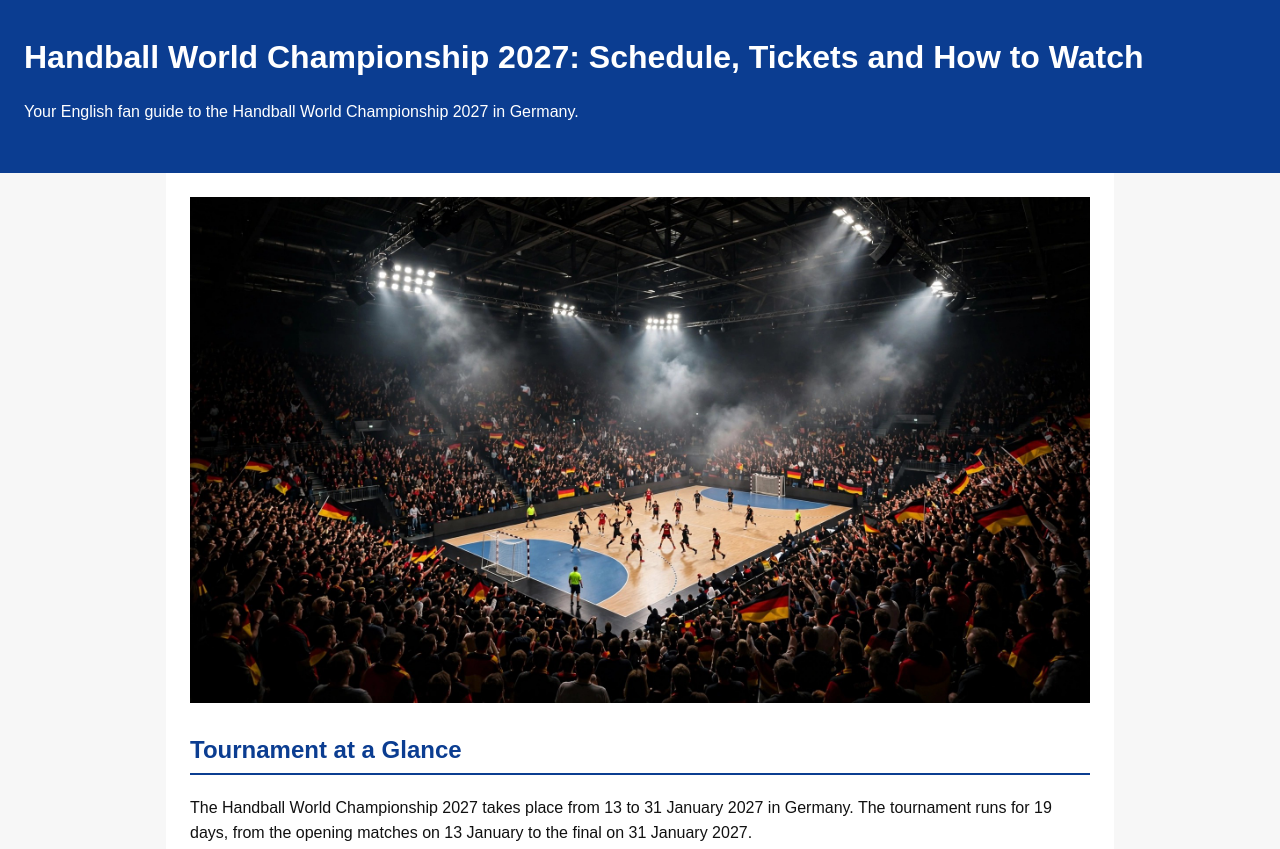
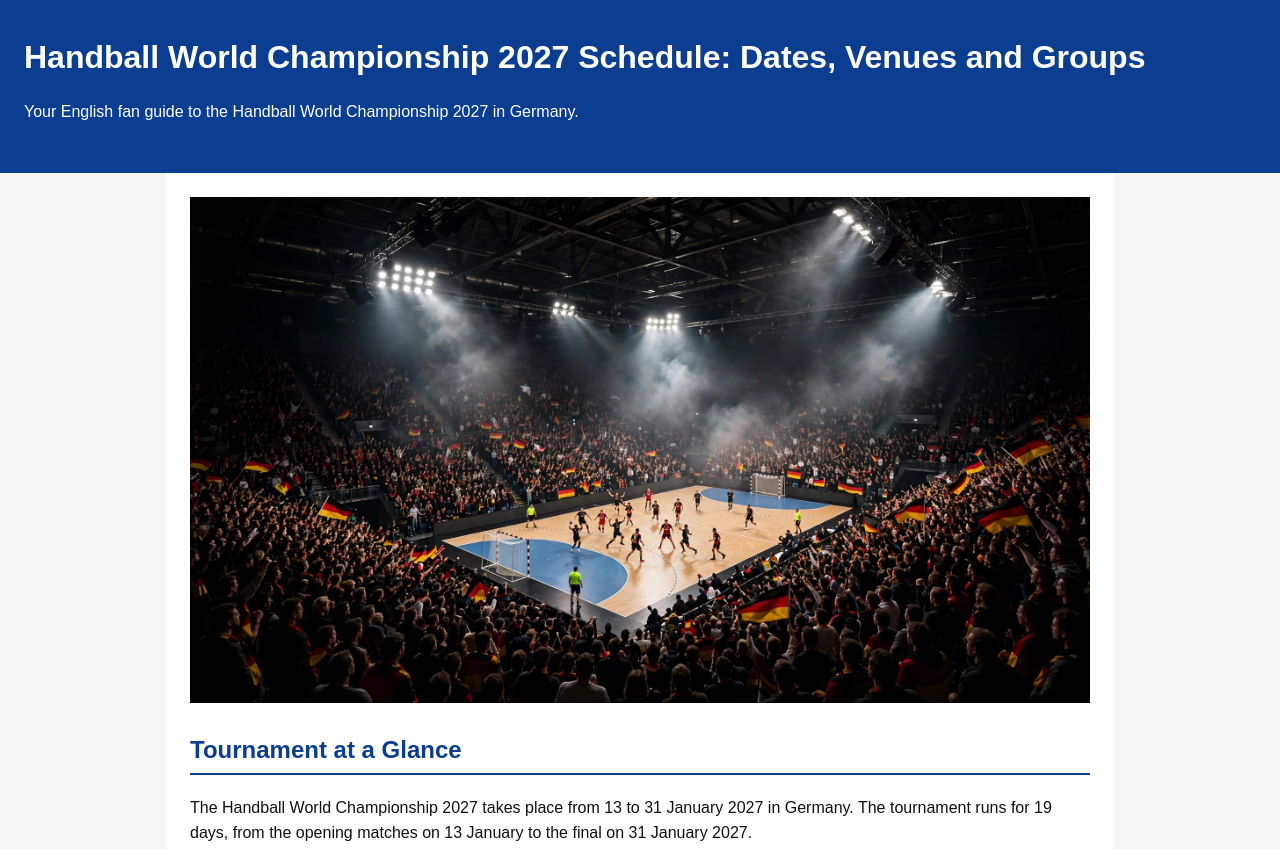
Before and after one commit to adamzaad4242/handball-wm-2027-fan-guide, a plain HTML site: page index.html in a window 1280 px wide. Shown: the top 849 px of the page. Drawn offline with Linux system fonts and the light colour scheme.

Commit message:
Update title and H1 for SCHEDULE query

```diff
--- a/index.html
+++ b/index.html
@@ -3,7 +3,7 @@
 <head>
 <meta charset="utf-8">
 <meta name="viewport" content="width=device-width, initial-scale=1">
-<title>Handball World Championship 2027: Schedule, Tickets and How to Watch</title>
+<title>Handball World Championship 2027 Schedule: Dates, Venues and Groups</title>
 <style>
 body { font-family: Arial, Helvetica, sans-serif; line-height: 1.6; margin: 0; color: #111; background: #f7f7f7; }
 header { background: #0b3d91; color: #fff; padding: 2rem 1.5rem; }
@@ -19,7 +19,7 @@ footer { text-align: center; color: #555; padding: 1.5rem; font-size: 0.9rem; }
 </head>
 <body>
 <header>
-<h1>Handball World Championship 2027: Schedule, Tickets and How to Watch</h1>
+<h1>Handball World Championship 2027 Schedule: Dates, Venues and Groups</h1>
 <p>Your English fan guide to the Handball World Championship 2027 in Germany.</p>
 </header>
 <main>
```
